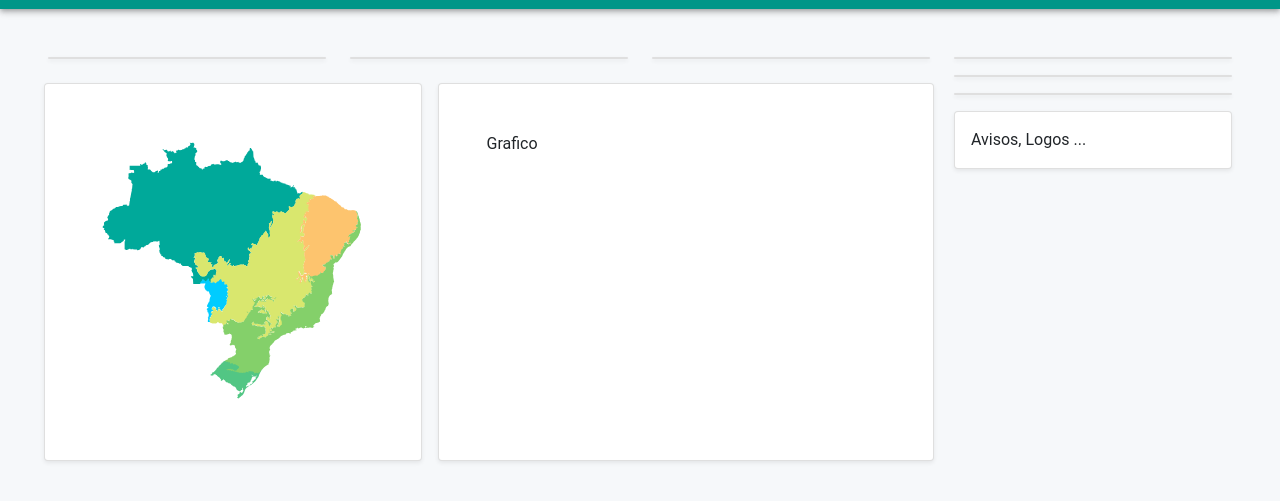
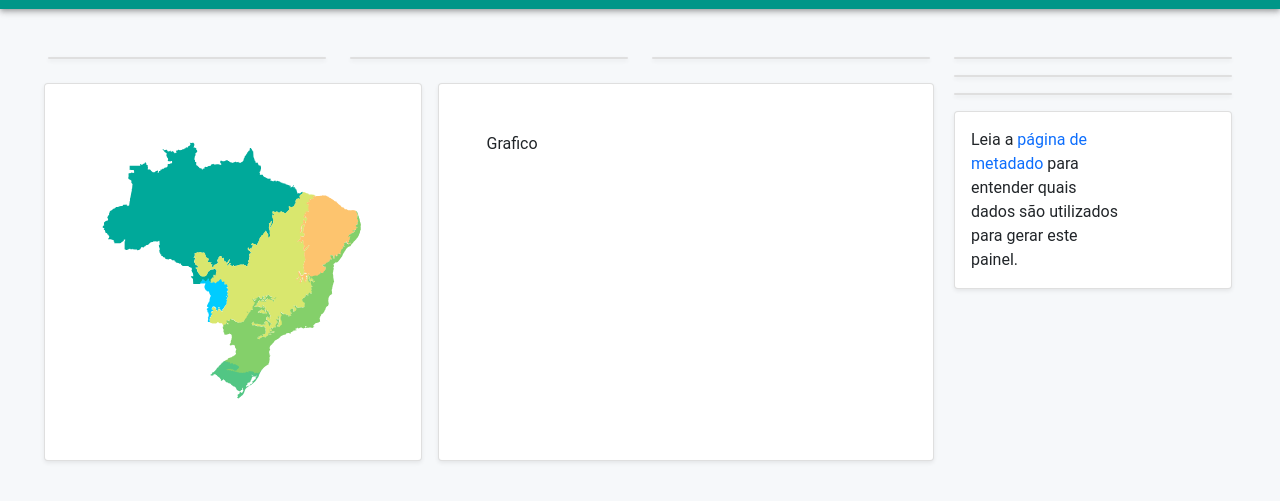
Before and after one commit to terrabrasilis/biomes-infographic, a plain HTML site: page index.html in a window 1280 px wide. Shown: the part 55-556 px from the top of the page. Drawn offline with Linux system fonts and the light colour scheme; no server answers.

Commit message:
Include about text

```diff
--- a/index.html
+++ b/index.html
@@ -844,8 +844,10 @@
         <div class="row g-0 output5"> </div>
       </div>
       <div class="card shadow-sm mb-3 bg-body rounded">
-        <div class="row g-0">
-          <div class="col-lg-8 p-3">Avisos, Logos ...</div>
+        <div class="row g-0" style="text-transform: none;">
+          <div class="col-lg-8 p-3">
+						Leia a <a href="http://terrabrasilis.dpi.inpe.br/geonetwork/" target="_blank">página de metadado</a> para entender quais dados são utilizados para gerar este painel.
+					</div>
         </div>
       </div>
     </div>
```
